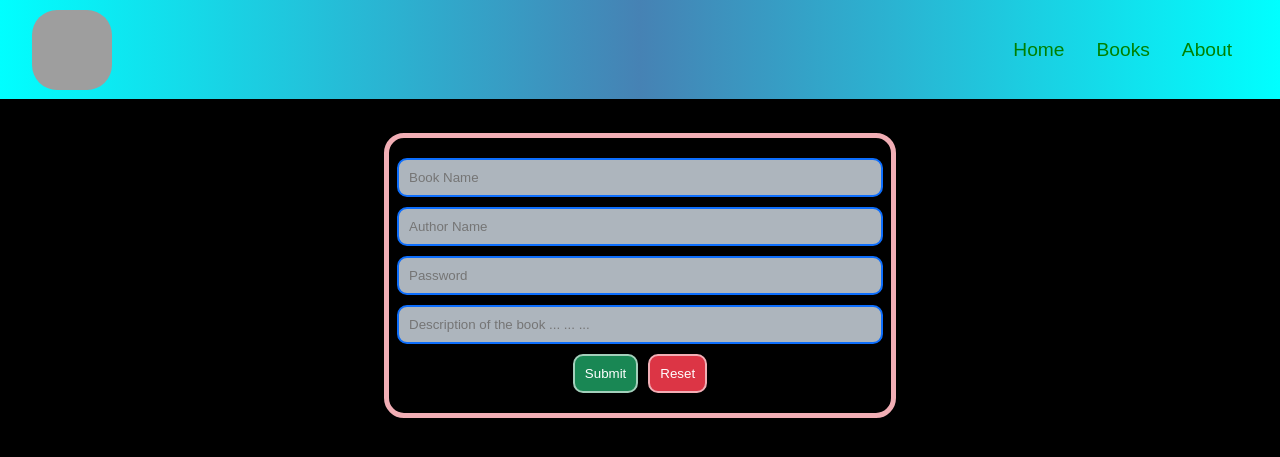
After one commit to MAHMUD1223/Books, a Flask app: template app/templates/edit.html in a window 1280 px wide. The commit adds this page. Shown: the top 457 px of the page. Run offline with Flask 3, Linux system fonts and the light colour scheme; the template is opened without the code that fills it: values that come from a table or form of the project are taken from there, others are empty; parts of the project's set-up code (start-up, migrations or seed data) failed here and were passed over; some libraries are stand-ins or nearby versions; some web fonts are replaced; grey boxes are pictures that could not be loaded.

Commit message:
Add Flask minify and implement book editing functionality

```diff
--- a/app/__init__.py
+++ b/app/__init__.py
@@ -2,6 +2,7 @@ import secrets
 import json
 
 from flask import Flask
+from flask_minify import minify
 from flask_migrate import Migrate
 from flask_sqlalchemy import SQLAlchemy
 
@@ -14,5 +15,6 @@ app.config['SQLALCHEMY_TRACK_MODIFICATIONS'] = False
 app.config['SECRET_KEY'] = secrets.token_hex(16)
 db = SQLAlchemy(app)
 migrate = Migrate(app, db)
+minify(app=app, html=True, js=True, cssless=True, static=True)
 
 from . import forms, models, routes
--- a/app/forms.py
+++ b/app/forms.py
@@ -21,3 +21,19 @@ class BookForm(FlaskForm):
                 {'pdf'}, 'PDFs only!')])
     description = TextAreaField('description', validators=[DataRequired()])
     submit = SubmitField('Submit')
+
+
+class BookEdit(FlaskForm):
+    id = StringField('id')
+    book_name = StringField('name', validators=[DataRequired()])
+    author = StringField('author', validators=[DataRequired()])
+    password = PasswordField(
+        'password',
+        validators=[
+            DataRequired(),
+            Length(
+                min=8,
+                max=16,
+                message='Password must be between 8 and 16 characters long!')])
+    description = StringField('description', validators=[DataRequired()])
+    submit = SubmitField('Submit')
--- a/app/templates/_main.html
+++ b/app/templates/_main.html
@@ -29,7 +29,6 @@
         nav{
             display: flex;
             justify-content: space-between;
-            width: 102%;
             padding: 0.6rem 3rem 0.6rem 2rem;
             margin-bottom: 1rem;
             background: linear-gradient(to right, cyan, steelblue, aqua);
@@ -65,8 +64,10 @@
             <a href="{{ url_for('index') }}">Books</a>
             <a href="{{ url_for('about') }}">About</a>
         </div>
-    </nav>
+    </nav> <br>
     {% include "flash.html" %}
+    <main>
         {% block body %} {% endblock %}
+    </main>
 </body>
 </html>
--- /dev/null
+++ b/app/templates/edit.html
@@ -0,0 +1,61 @@
+{% extends '_main.html' %}
+{% block head %}
+    <style>
+        form{
+            display: flex;
+            flex-direction: column;
+            justify-content: center;
+            align-items: center;
+            gap: 10px;
+            border: 5px solid var(--bs-danger-border-subtle);
+            border-radius: 20px;
+            padding: 20px;
+            margin: 0 30% 0 30%;
+        }
+        form input, form textarea{
+            width: 100%;
+            padding: 10px;
+            background-color: var(--bs-gray-500);
+            border: 2px solid var(--bs-primary);
+            border-radius: 10px;
+        }
+        form #btn{
+            display: flex;
+            flex-direction: row;
+            justify-content: center;
+            align-self: center;
+            gap: 10px;
+        }
+        form #reset{
+            padding: 10px;
+            border: 2px solid var(--bs-danger-border-subtle);
+            background-color: var(--bs-danger);
+        }
+        form #reset:hover{
+            background-color: var(--bs-danger-bg-subtle);
+        }
+        form #submit{
+            padding: 10px;
+            border: 2px solid var(--bs-success-border-subtle);
+            background-color: var(--bs-success);
+        }
+        form #submit:hover{
+            background-color: var(--bs-success-bg-subtle);
+        }
+    </style>
+{% endblock %}
+{% block title %}{% endblock %}
+{% block body %}
+<form id="uploadForm" action="{{ url_for('edit_done') }}" method="POST">
+    {{ form.hidden_tag() }}
+    {{ form.id(value=book.id, style="display:none") }}
+    {{ form.book_name(placeholder="Book Name", value=book.book_name ) }}
+    {{ form.author(placeholder="Author Name", value=book.author) }}
+    {{ form.password(placeholder="Password") }}
+    {{ form.description(placeholder="Description of the book ... ... ...", rows="7", value=book.description ) }}
+    <div id="btn">
+        {{ form.submit }}
+        <input id="reset" type="reset" value="Reset">
+    </div>
+</form>
+{% endblock %}
```
Also changed, not shown: app/routes.py (+23 -4 lines), app/templates/index.html (+31 -6 lines), app/templates/read2.html (added, +72 -0 lines), requirements.txt (+12 -2 lines), 1 other file.
